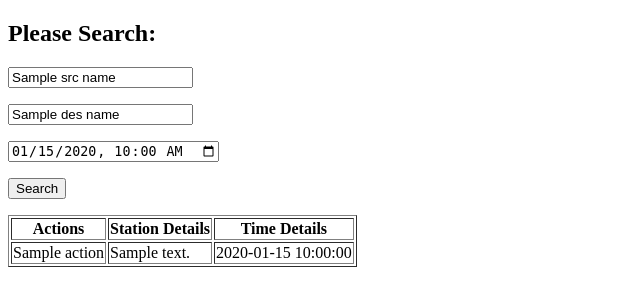
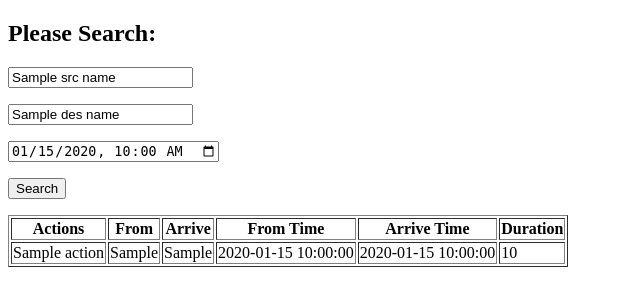
Before and after one commit to CJeffrey/mrt, a Python web app: template mrt/server/templates/search_basic.html in a window 1280 px wide. Shown: the top 306 px of the page, without its empty margins (0-640 px from the left). Run offline with Jinja, Linux system fonts and the light colour scheme; the template is opened without the code that fills it: most values are stand-ins (such as "Sample title", 1, 10 or a date in 2020).

Commit message:
update the form

```diff
--- a/mrt/core/readable_step.py
+++ b/mrt/core/readable_step.py
@@ -5,5 +5,5 @@ ReadableStep = namedtuple(
     'ReadableStep',
     ['action', 'station_details', 'time_details',
      'src_station', 'des_station',
-     'src_time', 'des_time']
+     'src_time', 'des_time', 'duration']
 )
--- a/mrt/server/templates/search_basic.html
+++ b/mrt/server/templates/search_basic.html
@@ -21,15 +21,21 @@
 <table border="1">
     <tr>
         <th>Actions</th>
-        <th>Station Details</th>
-        <th>Time Details</th>
+        <th>From</th>
+        <th>Arrive</th>
+        <th>From Time</th>
+        <th>Arrive Time</th>
+        <th>Duration</th>
     </tr>
 
     {% for outcome in outcomes %}
     <tr>
         <td>{{ outcome.action }}</td>
-        <td>{{ outcome.station_details }}</td>
-        <td>{{ outcome.time_details }}</td>
+        <td>{{ outcome.src_station }}</td>
+        <td>{{ outcome.des_station }}</td>
+        <td>{{ outcome.src_time }}</td>
+        <td>{{ outcome.des_time }}</td>
+        <td>{{ outcome.duration }}</td>
     </tr>
     {% endfor %}
 
```
Also changed, not shown: mrt/core/readable_plan.py (+4 -3 lines).
